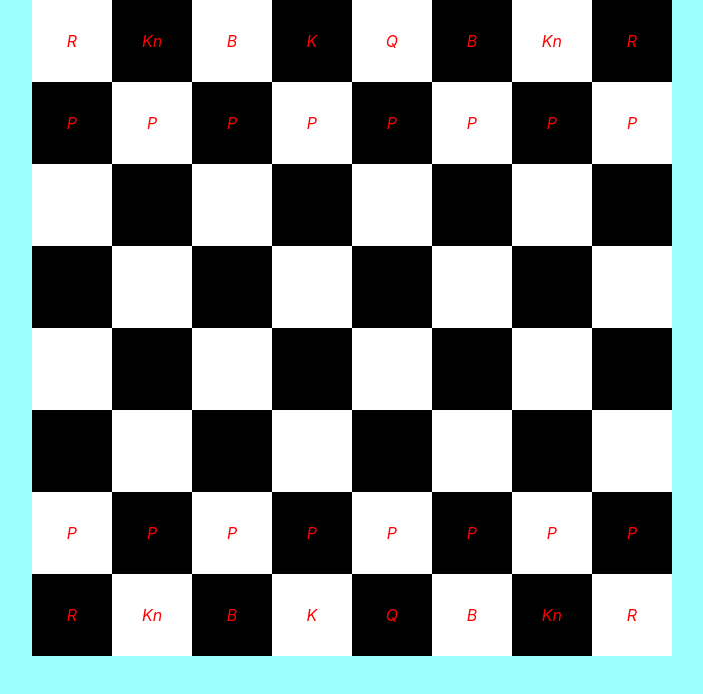
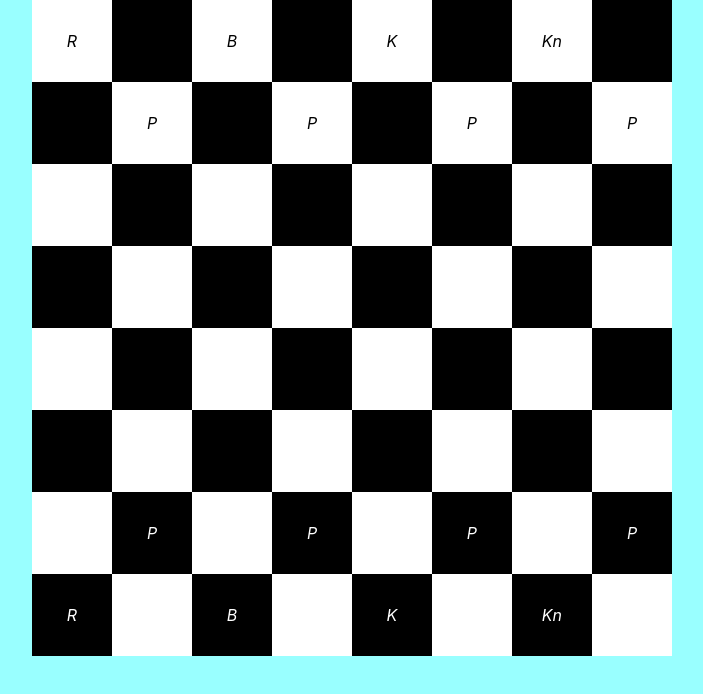
Before and after one commit to patricoda/chess-client, a React (Create React App) app: page / in a window 1280 px wide. Shown: the top 694 px of the page, without its empty margins (288-991 px from the left). Built offline with nearby package versions, Linux system fonts and the light colour scheme.

Commit message:
added class for board logic, tiles, and pieces

```diff
--- a/src/App.css
+++ b/src/App.css
@@ -31,6 +31,11 @@
   background-color: black;
 }
 
-i {
-  color: red;
+i.white {
+  text-shadow: cadetblue;
+  color: white;
 }
+
+i.black {
+  color: black;
+}
--- /dev/null
+++ b/src/classes/board/boardState.js
@@ -0,0 +1,22 @@
+import Tile from "./tile";
+
+const COLUMN_VALUES = "abcdefgh";
+
+export default class BoardState {
+  columnsLength = 8;
+  rowsLength = 8;
+  tiles = [];
+
+  constructor() {
+    this.generateTiles();
+  }
+
+  generateTiles() {
+    for (let c = 0; c < this.columnsLength; c++) {
+      this.tiles.push([]);
+      for (let r = 0; r < this.rowsLength; r++) {
+        this.tiles[c].push(new Tile(COLUMN_VALUES[r], this.columnsLength - c));
+      }
+    }
+  }
+}
--- /dev/null
+++ b/src/classes/board/tile.js
@@ -0,0 +1,14 @@
+export default class Tile {
+  file;
+  rank;
+  contents;
+
+  constructor(file, rank) {
+    this.file = file;
+    this.rank = rank;
+  }
+
+  get coords() {
+    return `${this.file + this.rank}`;
+  }
+}
--- /dev/null
+++ b/src/classes/piece.js
@@ -0,0 +1,9 @@
+export default class Piece {
+  allegiance;
+  type;
+
+  constructor(allegiance, type) {
+    this.allegiance = allegiance;
+    this.type = type;
+  }
+}
--- a/src/components/chessboard.jsx
+++ b/src/components/chessboard.jsx
@@ -1,41 +1,63 @@
-const COLUMN_VALUES = "abcdefgh";
+const Pawn = ({ allegiance }) => (
+  <i className={allegiance === "WHITE" ? "white" : "black"}>P</i>
+);
 
-const renderCellContents = (data) => {
-  switch (data) {
-    case "r":
-      return <i>R</i>;
-    case "kn":
-      return <i>Kn</i>;
-    case "b":
-      return <i>B</i>;
-    case "k":
-      return <i>K</i>;
-    case "q":
-      return <i>Q</i>;
-    case "p":
-      return <i>P</i>;
+const Rook = ({ allegiance }) => (
+  <i className={allegiance === "WHITE" ? "white" : "black"}>R</i>
+);
+
+const Knight = ({ allegiance }) => (
+  <i className={allegiance === "WHITE" ? "white" : "black"}>Kn</i>
+);
+
+const Bishop = ({ allegiance }) => (
+  <i className={allegiance === "WHITE" ? "white" : "black"}>B</i>
+);
+
+const King = ({ allegiance }) => (
+  <i className={allegiance === "WHITE" ? "white" : "black"}>K</i>
+);
+
+const Queen = ({ allegiance }) => (
+  <i className={allegiance === "WHITE" ? "white" : "black"}>Q</i>
+);
+
+const renderTileContents = (contents) => {
+  switch (contents?.type) {
+    case "PAWN":
+      return <Pawn allegiance={contents.allegiance} />;
+    case "ROOK":
+      return <Rook allegiance={contents.allegiance} />;
+    case "KNIGHT":
+      return <Knight allegiance={contents.allegiance} />;
+    case "BISHOP":
+      return <Bishop allegiance={contents.allegiance} />;
+    case "KING":
+      return <King allegiance={contents.allegiance} />;
+    case "QUEEN":
+      return <Queen allegiance={contents.allegiance} />;
+    default:
+      return <></>;
   }
 };
 
-const Row = ({ index, cells }) => {
+const Row = ({ index, tiles }) => {
   const rowId = index + 1;
   return (
     <tr id={rowId}>
-      {cells.map((cellData, cellIndex) => (
-        <td id={`${COLUMN_VALUES[cellIndex] + rowId}`}>
-          {renderCellContents(cellData)}
-        </td>
+      {tiles.map((tile) => (
+        <td id={`${tile.coords}`}>{renderTileContents(tile.contents)}</td>
       ))}
     </tr>
   );
 };
 
-const Board = ({ gameState }) => {
+const Board = ({ boardState }) => {
   return (
     <table className="chessboard">
       <tbody>
-        {gameState.map((cells, i) => (
-          <Row index={i} cells={cells} />
+        {boardState.tiles.map((tiles, i) => (
+          <Row index={i} tiles={tiles} />
         ))}
       </tbody>
     </table>
--- a/src/components/game.jsx
+++ b/src/components/game.jsx
@@ -1,22 +1,69 @@
 import { memo, useState } from "react";
+import BoardState from "../classes/board/boardState";
 import Chessboard from "./chessboard";
+import Piece from "../classes/piece";
 
-//1 pawn
-const defaultGameState = [
-  ["r", "kn", "b", "k", "q", "b", "kn", "r"],
-  ["p", "p", "p", "p", "p", "p", "p", "p"],
-  ["", "", "", "", "", "", "", ""],
-  ["", "", "", "", "", "", "", ""],
-  ["", "", "", "", "", "", "", ""],
-  ["", "", "", "", "", "", "", ""],
-  ["p", "p", "p", "p", "p", "p", "p", "p"],
-  ["r", "kn", "b", "k", "q", "b", "kn", "r"]
-];
+const allegiance = Object.freeze({
+  BLACK: "BLACK",
+  WHITE: "WHITE"
+});
+
+const type = Object.freeze({
+  PAWN: "PAWN",
+  KING: "KING",
+  QUEEN: "QUEEN",
+  ROOK: "ROOK",
+  BISHOP: "BISHOP",
+  KNIGHT: "KNIGHT"
+});
+
+const defaultGameState = {};
+
+const setBoardState = (boardState) => {
+  boardState.tiles[0][0].contents = new Piece(allegiance.BLACK, type.ROOK);
+  boardState.tiles[0][1].contents = new Piece(allegiance.BLACK, type.KNIGHT);
+  boardState.tiles[0][2].contents = new Piece(allegiance.BLACK, type.BISHOP);
+  boardState.tiles[0][3].contents = new Piece(allegiance.BLACK, type.QUEEN);
+  boardState.tiles[0][4].contents = new Piece(allegiance.BLACK, type.KING);
+  boardState.tiles[0][5].contents = new Piece(allegiance.BLACK, type.BISHOP);
+  boardState.tiles[0][6].contents = new Piece(allegiance.BLACK, type.KNIGHT);
+  boardState.tiles[0][7].contents = new Piece(allegiance.BLACK, type.ROOK);
+
+  boardState.tiles[1][0].contents = new Piece(allegiance.BLACK, type.PAWN);
+  boardState.tiles[1][1].contents = new Piece(allegiance.BLACK, type.PAWN);
+  boardState.tiles[1][2].contents = new Piece(allegiance.BLACK, type.PAWN);
+  boardState.tiles[1][3].contents = new Piece(allegiance.BLACK, type.PAWN);
+  boardState.tiles[1][4].contents = new Piece(allegiance.BLACK, type.PAWN);
+  boardState.tiles[1][5].contents = new Piece(allegiance.BLACK, type.PAWN);
+  boardState.tiles[1][6].contents = new Piece(allegiance.BLACK, type.PAWN);
+  boardState.tiles[1][7].contents = new Piece(allegiance.BLACK, type.PAWN);
+
+  boardState.tiles[6][0].contents = new Piece(allegiance.WHITE, type.PAWN);
+  boardState.tiles[6][1].contents = new Piece(allegiance.WHITE, type.PAWN);
+  boardState.tiles[6][2].contents = new Piece(allegiance.WHITE, type.PAWN);
+  boardState.tiles[6][3].contents = new Piece(allegiance.WHITE, type.PAWN);
+  boardState.tiles[6][4].contents = new Piece(allegiance.WHITE, type.PAWN);
+  boardState.tiles[6][5].contents = new Piece(allegiance.WHITE, type.PAWN);
+  boardState.tiles[6][6].contents = new Piece(allegiance.WHITE, type.PAWN);
+  boardState.tiles[6][7].contents = new Piece(allegiance.WHITE, type.PAWN);
+
+  boardState.tiles[7][0].contents = new Piece(allegiance.WHITE, type.ROOK);
+  boardState.tiles[7][1].contents = new Piece(allegiance.WHITE, type.KNIGHT);
+  boardState.tiles[7][2].contents = new Piece(allegiance.WHITE, type.BISHOP);
+  boardState.tiles[7][3].contents = new Piece(allegiance.WHITE, type.QUEEN);
+  boardState.tiles[7][4].contents = new Piece(allegiance.WHITE, type.KING);
+  boardState.tiles[7][5].contents = new Piece(allegiance.WHITE, type.BISHOP);
+  boardState.tiles[7][6].contents = new Piece(allegiance.WHITE, type.KNIGHT);
+  boardState.tiles[7][7].contents = new Piece(allegiance.WHITE, type.ROOK);
+};
 
 const Game = () => {
+  const boardState = new BoardState();
   const [gameState, setGameState] = useState(defaultGameState);
 
-  return <Chessboard gameState={gameState} />;
+  setBoardState(boardState);
+
+  return <Chessboard boardState={boardState} />;
 };
 
 export default memo(Game);
```
